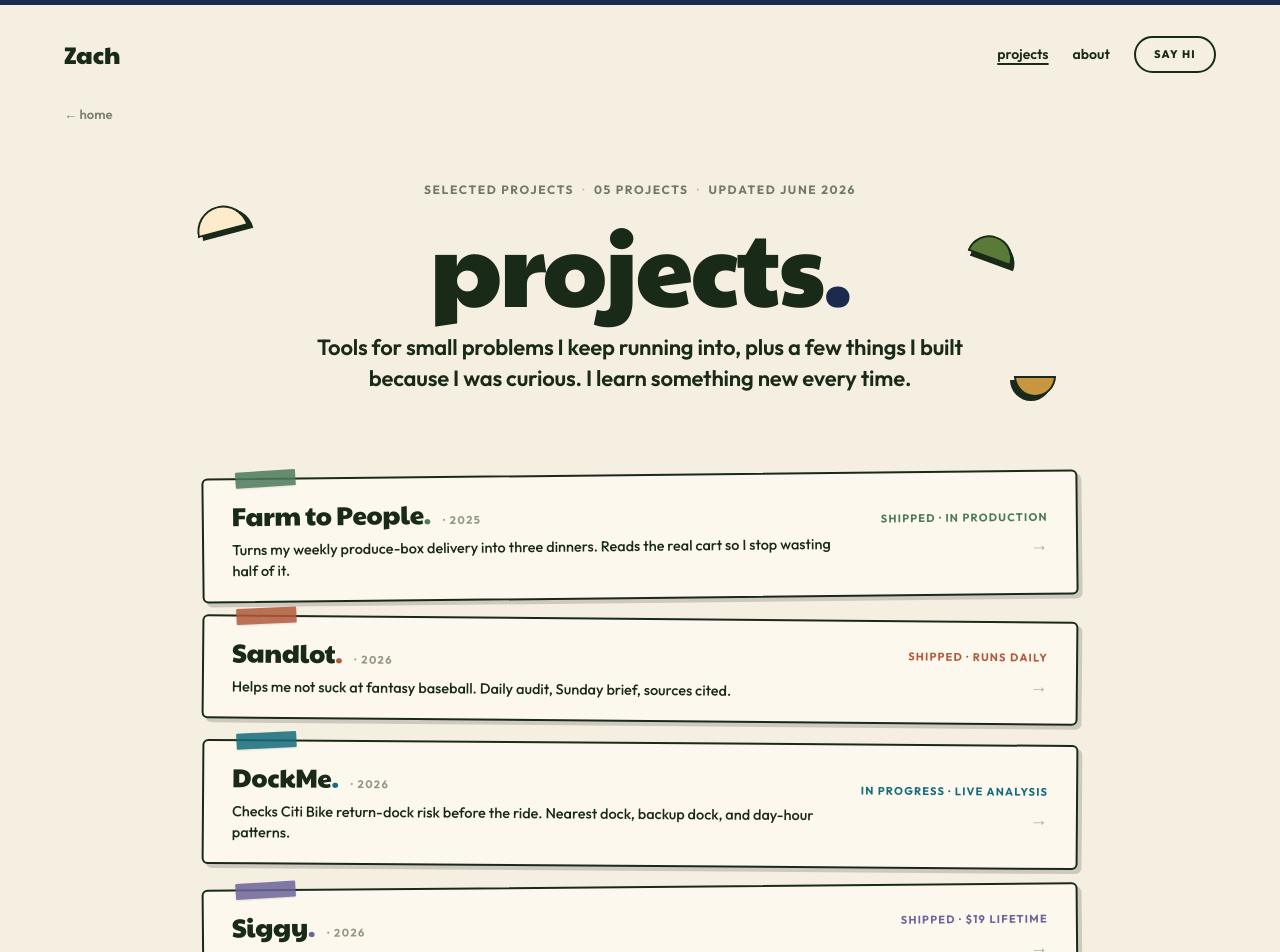
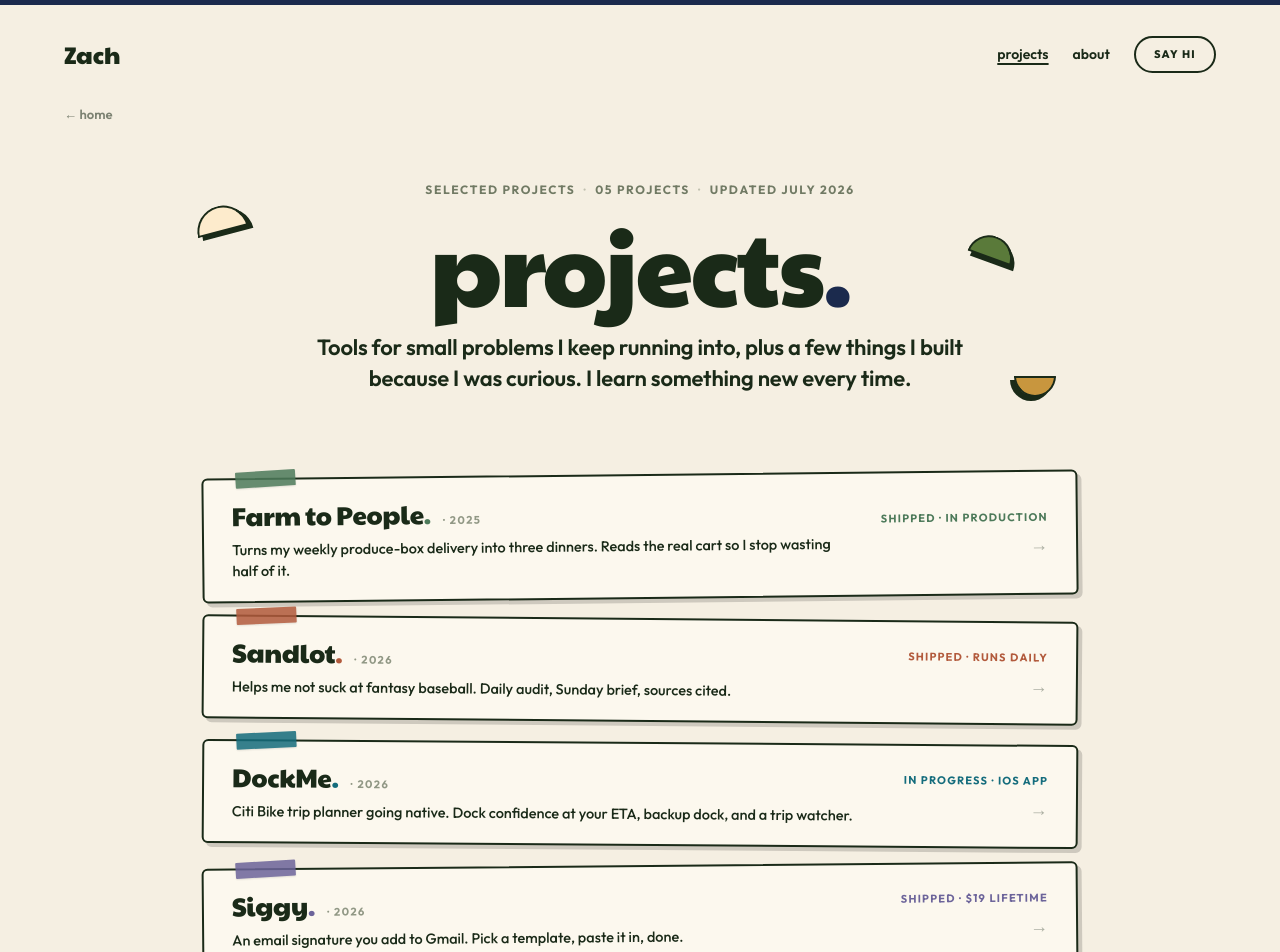
Before and after one commit to zoelsner/personal-site, a Next.js app: page /projects in a window 1280 px wide. Shown: the top 952 px of the page. Built offline with nearby package versions, Linux system fonts and the light colour scheme.

Commit message:
Projects index: update DockMe card for iOS app direction, bump date
Co-Authored-By: Claude Fable 5 <noreply@anthropic.com>

```diff
--- a/app/projects/page.tsx
+++ b/app/projects/page.tsx
@@ -52,8 +52,8 @@ const projects: Project[] = [
     href: "/projects/dockme",
     name: "DockMe",
     year: "2026",
-    tag: "Checks Citi Bike return-dock risk before the ride. Nearest dock, backup dock, and day-hour patterns.",
-    status: "In progress · live analysis",
+    tag: "Citi Bike trip planner going native. Dock confidence at your ETA, backup dock, and a trip watcher.",
+    status: "In progress · iOS app",
     c: "#146C7C",
     cTint: "#e5f0ef",
   },
@@ -113,7 +113,7 @@ export default function ProjectsPage() {
             <span className={shell.sep}>·</span>
             <span>05 projects</span>
             <span className={shell.sep}>·</span>
-            <span>updated june 2026</span>
+            <span>updated july 2026</span>
           </div>
           <h1 className={shell.title}>
             projects<span className={shell.dot}>.</span>
```
